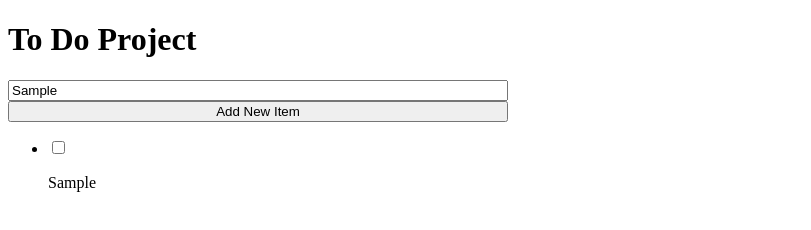
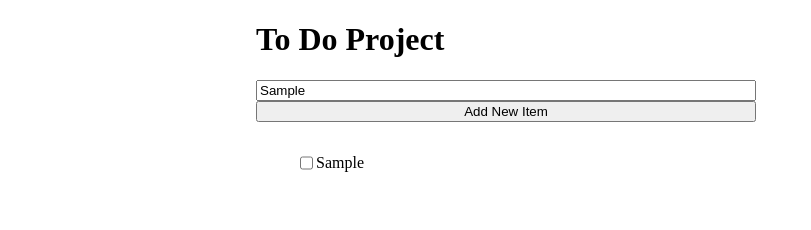
Before and after one commit to tseki88/steve-seki-beyond-bootcamp, a plain HTML site: page index.html in a window 1280 px wide. Both pictures are taken after typing "Sample" into the empty fields and a click on the input "Add New Item". Shown: the whole page, without its empty margins (0-811 px from the left). Drawn offline with Linux system fonts and the light colour scheme; files whose address does not match are found by name.

```diff
--- a/style.css
+++ b/style.css
@@ -1,5 +1,19 @@
+body {
+    margin: 0 auto;
+    width: 60%;
+
+}
+
 form {
     display: flex;
     flex-direction: column;
     width: 500px;
 }
+
+ul {
+    list-style: none;
+}
+
+li {
+    display: flex;
+}
```
Also changed, not shown: main.js (+1 -1 lines).
